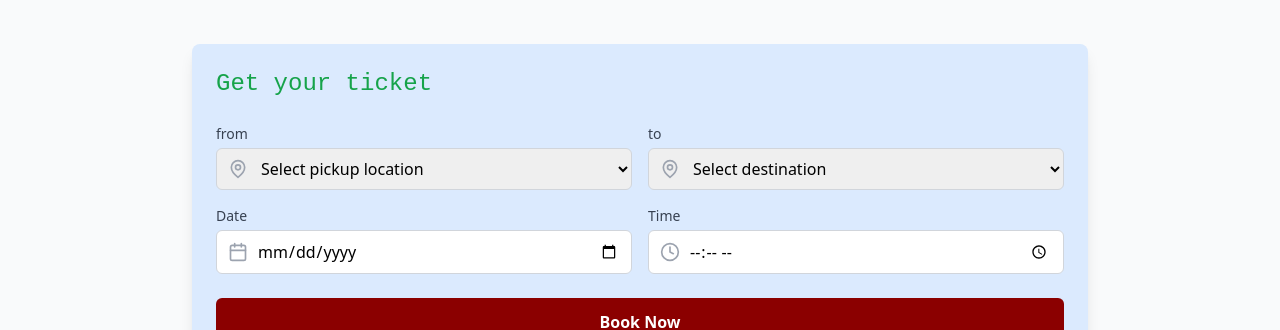
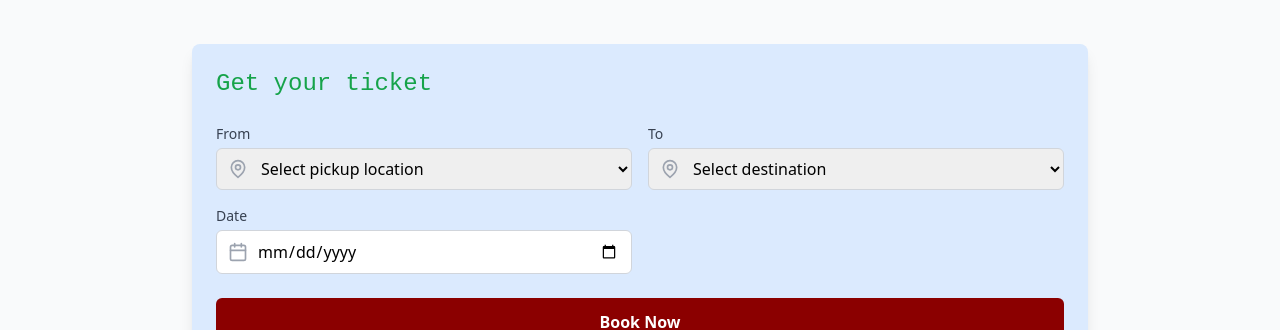
Before and after one commit to gregory-bot/trinity-express-bus, a React (Vite) app: page / in a window 1280 px wide. Shown: the part 820-1150 px from the top of the page. Built offline with nearby package versions, Linux system fonts and the light colour scheme.

Commit message:
removed time

```diff
--- a/src/components/BookingForm.tsx
+++ b/src/components/BookingForm.tsx
@@ -1,5 +1,5 @@
 import React, { useState } from 'react';
-import { MapPin, Calendar, Clock, X, Phone } from 'lucide-react';
+import { MapPin, Calendar, X, Phone } from 'lucide-react';
 import { initiateSTKPush } from '../services/mpesaService';
 
 interface RouteInfo {
@@ -19,7 +19,6 @@ const BookingForm = () => {
     from: '',
     to: '',
     date: '',
-    time: '',
     phoneNumber: '',
   });
 
@@ -59,7 +58,7 @@ const BookingForm = () => {
 
   const handleSubmit = (e: React.FormEvent) => {
     e.preventDefault();
-    if (formData.from && formData.to && formData.date && formData.time) {
+    if (formData.from && formData.to && formData.date) {
       setShowConfirmation(true);
     }
   };
@@ -111,7 +110,7 @@ const BookingForm = () => {
       <form onSubmit={handleSubmit} className="space-y-6">
         <div className="grid md:grid-cols-2 gap-4">
           <div className="relative">
-            <label className="block text-sm font-medium text-gray-700 mb-1">from</label>
+            <label className="block text-sm font-medium text-gray-700 mb-1">From</label>
             <div className="relative">
               <MapPin className="absolute left-3 top-1/2 transform -translate-y-1/2 text-gray-400 w-5 h-5" />
               <select
@@ -130,7 +129,7 @@ const BookingForm = () => {
           </div>
 
           <div className="relative">
-            <label className="block text-sm font-medium text-gray-700 mb-1">to</label>
+            <label className="block text-sm font-medium text-gray-700 mb-1">To</label>
             <div className="relative">
               <MapPin className="absolute left-3 top-1/2 transform -translate-y-1/2 text-gray-400 w-5 h-5" />
               <select
@@ -158,19 +157,6 @@ const BookingForm = () => {
                 value={formData.date}
                 min={new Date().toISOString().split('T')[0]}
                 onChange={(e) => setFormData({ ...formData, date: e.target.value })}
-              />
-            </div>
-          </div>
-
-          <div className="relative">
-            <label className="block text-sm font-medium text-gray-700 mb-1">Time</label>
-            <div className="relative">
-              <Clock className="absolute left-3 top-1/2 transform -translate-y-1/2 text-gray-400 w-5 h-5" />
-              <input
-                type="time"
-                className="w-full pl-10 pr-3 py-2 border border-gray-300 rounded-md focus:ring-blue-500 focus:border-blue-500"
-                value={formData.time}
-                onChange={(e) => setFormData({ ...formData, time: e.target.value })}
               />
             </div>
           </div>
@@ -275,7 +261,6 @@ const BookingForm = () => {
                 <p className="text-red-600">From: {formData.from}</p>
                 <p className="text-gray-600">To: {formData.to}</p>
                 <p className="text-gray-600">Date: {formData.date}</p>
-                <p className="text-gray-600">Time: {formData.time}</p>
               </div>
 
               {routeInfo && (
--- a/src/components/RouteCard.tsx
+++ b/src/components/RouteCard.tsx
@@ -5,7 +5,6 @@ interface RouteCardProps {
   from: string;
   to: string;
   price: string;
-  time: string;
   nextBus: string;
 }
 
```
